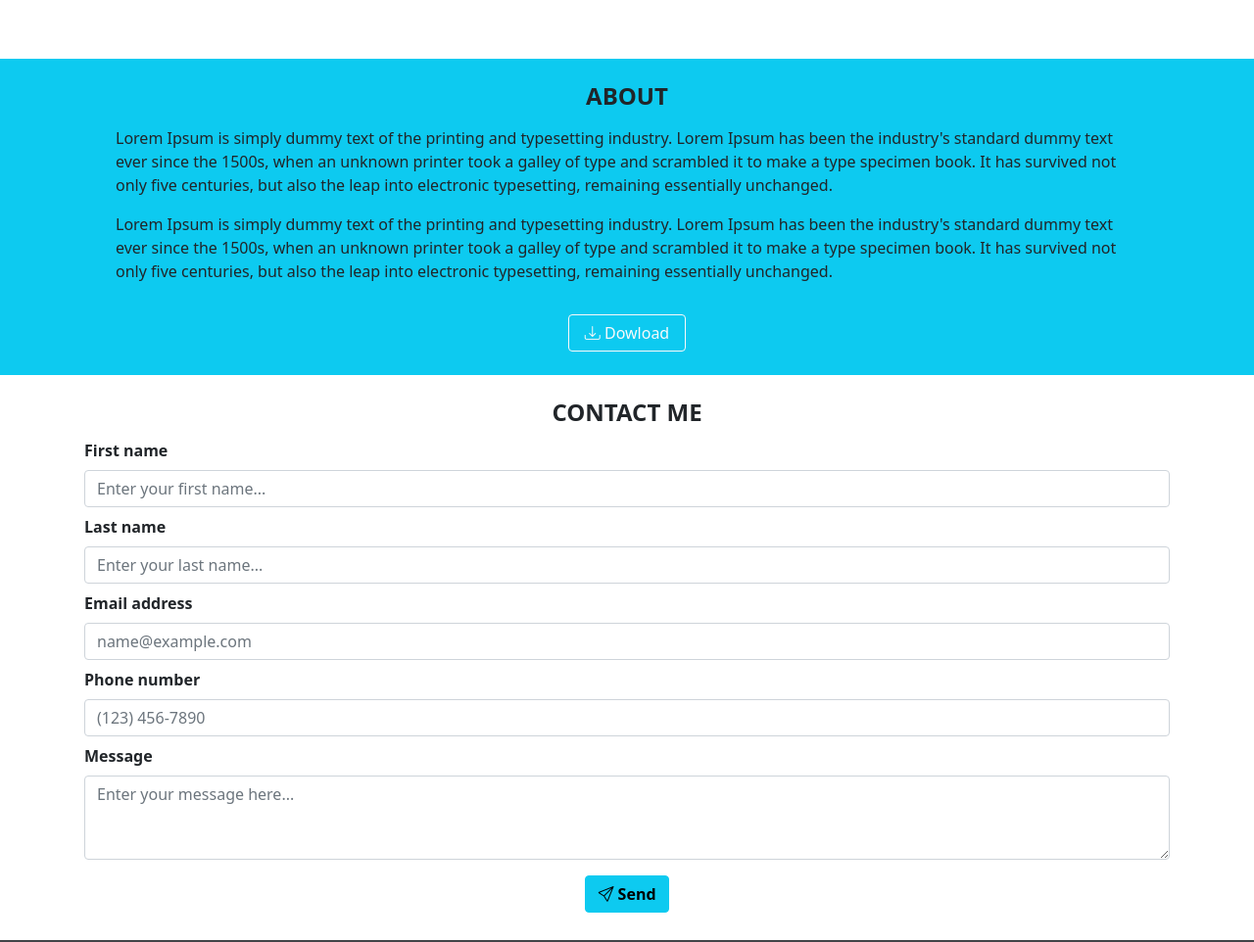
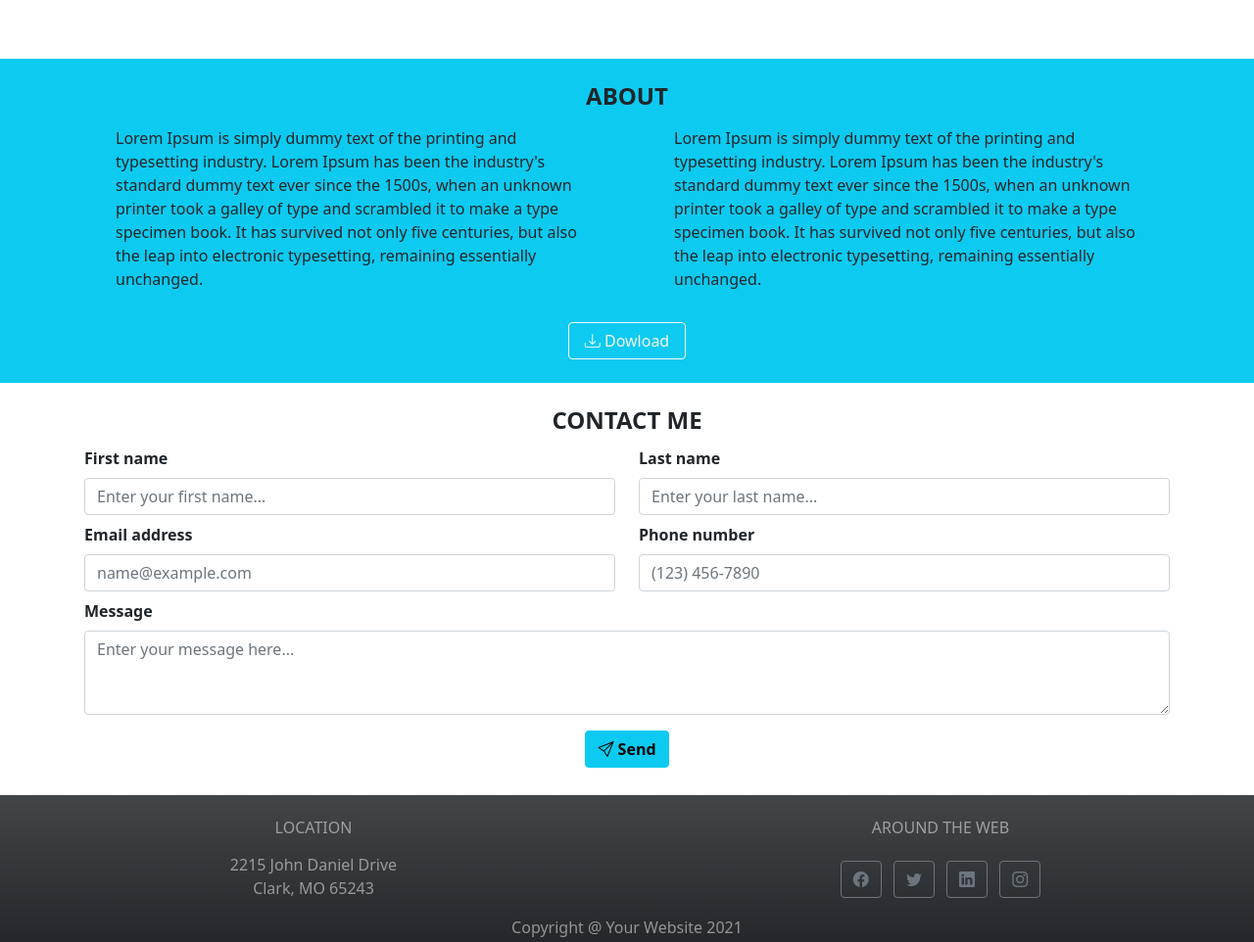
Before and after one commit to Brun096/bootstrap-freelancer-bonus, a plain HTML site: page index.html in a window 1280 px wide. Shown: the part 1440-2402 px from the top of the page at 98% size. Drawn offline with nearby package versions, Linux system fonts and the light colour scheme.

Commit message:
ho sistemato le misure per i tablet

```diff
--- a/index.html
+++ b/index.html
@@ -107,7 +107,7 @@
                         </div>
                     </div>
                 </div>
-                <div class="col-lg-4 col-ms-6 col-12 mb-5">
+                <div class="col-lg-4 col-md-6 col-12 mb-5">
                     <div class="text-center">
                         <img src="img/portfolio/submarine.png" alt="Submarine Photo" class="w-100 rounded-top">
                         <div class="border rounded-bottom">
@@ -130,14 +130,14 @@
             <div class="container">
                 <h4 class="text-uppercase fw-bold">About</h4>
                 <div class="row my-3  text-start">
-                    <div class="col-12 px-5">
+                    <div class="col-md-6 col-12 px-5">
                         <p>Lorem Ipsum is simply dummy text of the printing and typesetting industry. Lorem Ipsum has
                             been the industry's standard dummy text ever since the 1500s, when an unknown printer took a
                             galley of type and scrambled it to make a type specimen book. It has survived not only five
                             centuries, but also the leap into electronic typesetting, remaining essentially unchanged.
                         </p>
                     </div>
-                    <div class="col-12 px-5">
+                    <div class="col-md-6 col-12 px-5">
                         <p>Lorem Ipsum is simply dummy text of the printing and typesetting industry. Lorem Ipsum has
                             been the industry's standard dummy text ever since the 1500s, when an unknown printer took a
                             galley of type and scrambled it to make a type specimen book. It has survived not only five
@@ -155,26 +155,26 @@
                 <h4 class="text-uppercase p-0 text-center text-uppercase fw-bold">contact me</h4>
                 <form action="#" class="row p-1 gy-2">
                     <!-- first name-->
-                    <div class="col-12">
+                    <div class="col-md-6 col-12">
                         <label class="form-label fw-bold" for="first-name">First name</label>
                         <input class="form-control" type="text" id="first-name" required
                             placeholder="Enter your first name...">
                     </div>
                     <!-- last name-->
-                    <div class="col-12">
+                    <div class="col-md-6 col-12">
                         <label class="form-label fw-bold" for="last-name">Last name</label>
                         <input class="form-control" type="text" id="last-name" required
                             placeholder="Enter your last name...">
                     </div>
                     <!-- email address -->
-                    <div class="col-12">
+                    <div class="col-md-6 col-12">
                         <label class="form-label fw-bold" for="address">Email address</label>
                         <input class="form-control" type="text" id="address" required placeholder="name@example.com">
                     </div>
 
 
                     <!-- phone number -->
-                    <div class="col-12">
+                    <div class="col-md-6 col-12">
                         <label class="form-label fw-bold" for="email">Phone number</label>
                         <input class="form-control" type="email" id="email" required placeholder="(123) 456-7890">
                     </div>
@@ -197,12 +197,12 @@
         <!--LOACTION_E_SOCIAL-->
         <div class="text-white-50 text-center">
             <div class="row">
-                <div class="col-12 pt-2">
+                <div class="col-md-6 col-12 pt-2">
                     <h6 class="text-uppercase pb-2">Location</h6>
                     <p>2215 John Daniel Drive <br>
                         Clark, MO 65243</p>
                 </div>
-                <div class="col-12 pt-2">
+                <div class="col-md-6 col-12 pt-2">
                     <h6 class="text-uppercase pb-2">around the web</h6>
                     <div class="my-3">
                         <button type="button" class="btn btn-outline-secondary mx-1"><i
```
